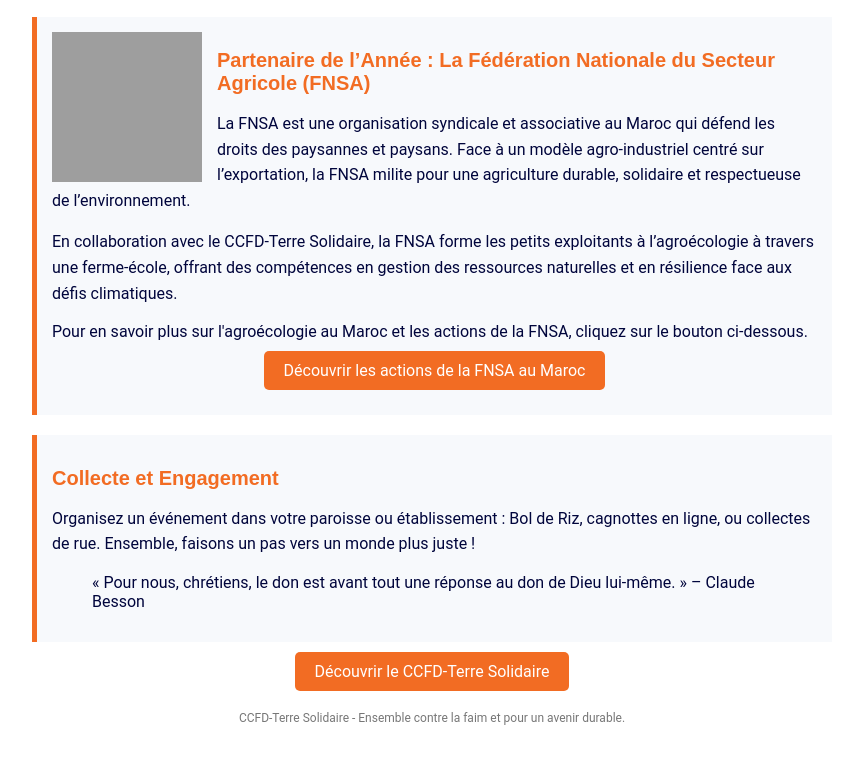
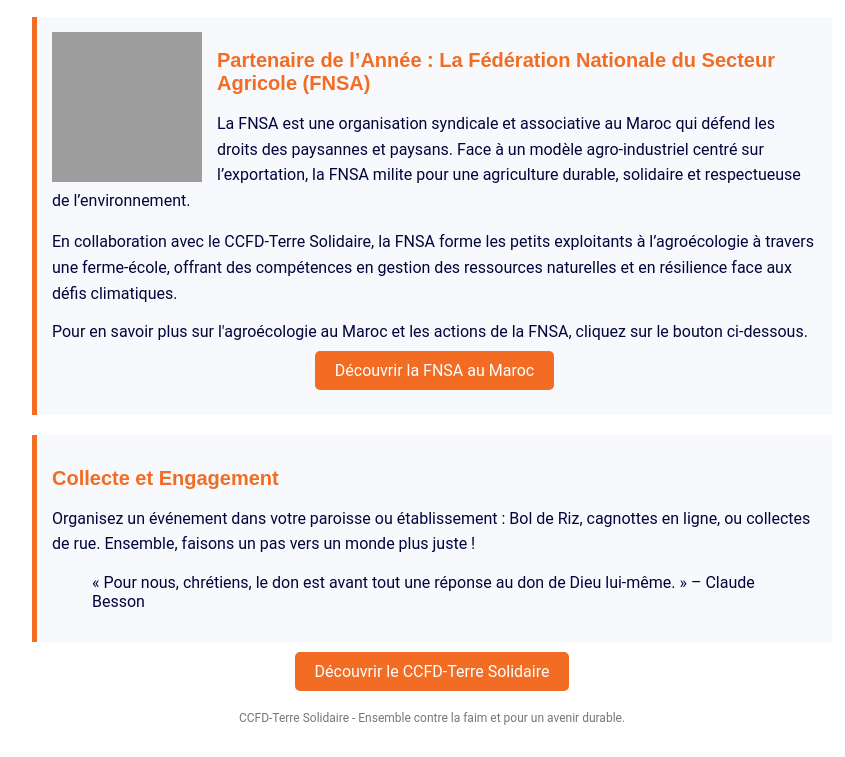
Before and after one commit to yetta24/Com24, a plain HTML site: page index.html in a window 1280 px wide. Shown: the part 1134-1891 px from the top of the page, without its empty margins (208-1053 px from the left). Drawn offline with Linux system fonts and the light colour scheme; grey boxes are pictures that could not be loaded.

Commit message:
Update index.html

```diff
--- a/index.html
+++ b/index.html
@@ -186,7 +186,7 @@
 
 <div class="cta">
     <a href="https://ccfd-terresolidaire.org/maroc-lagroecologie-pour-lutter-contre-la-secheresse-jeudiphoto/" target="_blank">
-        Découvrir les actions de la FNSA au Maroc
+        Découvrir la FNSA au Maroc
     </a>
 </div>
  </div>
```
